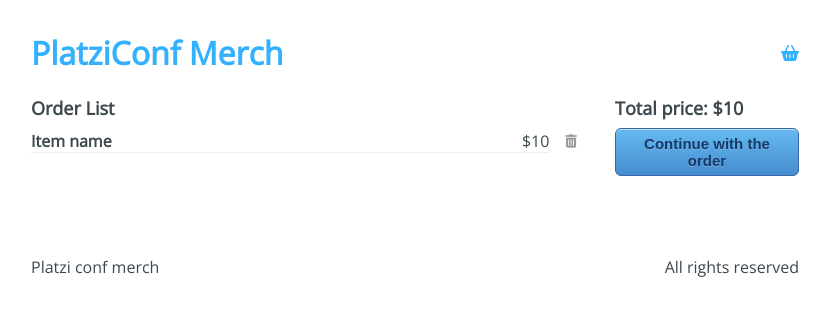
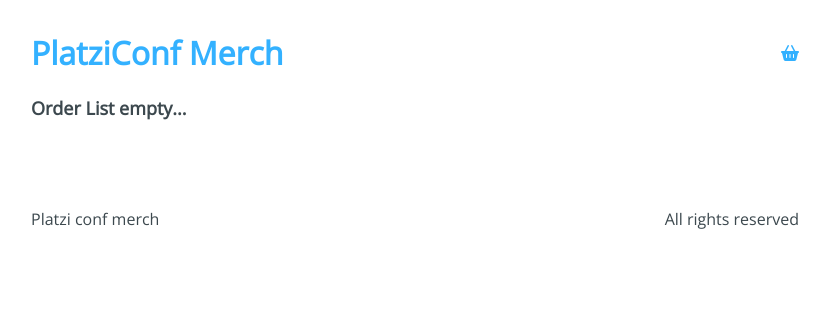
Before and after one commit to who-Is-Beto/platzi-conf-merch, a React app: page /checkout in a window 1280 px wide. Shown: the top 316 px of the page, without its empty margins (225-1055 px from the left). Built offline with nearby package versions, Linux system fonts and the light colour scheme.

Commit message:
Checkout and sum done

```diff
--- a/src/components/Header.jsx
+++ b/src/components/Header.jsx
@@ -1,8 +1,12 @@
-import React from 'react';
+import React, { useContext } from 'react';
 import { Link } from 'react-router-dom'
+import AppContext from '../context/appContext'
 import '../styles/components/Header.css'
 
 function Header() {
+  const { state } = useContext(AppContext)
+  const { cart } = state
+
   return (
     <div className="Header">
       <Link to='/'>
@@ -12,6 +16,7 @@
         <Link to='/checkout'>
           <i className='fas fa-shopping-basket' />
         </Link>
+        {cart.length > 0 && <div className='Header__alert'>{cart.length}</div>}
       </div>
     </div>
   );
--- a/src/components/Product.jsx
+++ b/src/components/Product.jsx
@@ -1,6 +1,6 @@
 import React from 'react';
 
-function Product({ product }) {
+function Product({ product, handleAddToCart }) {
   return (
     <div className="Products__item">
       <img src={product.image} alt={product.title} />
@@ -15,7 +15,7 @@
         </h2>
         <p>{product.description}</p>
       </div>
-      <button type="button">Comprar</button>
+      <button type="button" onClick={handleAddToCart(product)}>Comprar</button>
     </div>
   );
 }
--- a/src/components/Products.jsx
+++ b/src/components/Products.jsx
@@ -1,13 +1,21 @@
-import React from 'react';
+import React, { useContext } from 'react';
 import Product from './Product';
+import AppContext from '../context/appContext'
 import '../styles/components/Products.css';
 
-function Products({ products }) {
+const Products = () => {
+  const { state, addToCart } = useContext(AppContext);
+  const { products } = state;
+
+  const handleAddToCart = product => () => {
+    addToCart(product)
+  }
+
   return (
     <div className="Products">
       <div className="Products__items">
         {products.map(product => (
-          <Product key={product.id} product={product} />
+          <Product key={product.id} product={product} handleAddToCart={handleAddToCart} />
         ))}
       </div>
     </div>
--- a/src/containers/Checkout.jsx
+++ b/src/containers/Checkout.jsx
@@ -1,27 +1,47 @@
 /* eslint-disable jsx-a11y/control-has-associated-label */
-import React from 'react'
+import React, { useContext } from 'react'
 import { Link } from 'react-router-dom'
+import AppContext from '../context/appContext'
 import '../styles/components/Checkout.css'
 
 function Checkout() {
+
+  const { state, RemoveToCart } = useContext(AppContext)
+  const { cart } = state
+
+  const handleRemove = (product, i) => () => {
+    RemoveToCart(product, i);
+  };
+
+  const handleSumTotal = () => {
+    const reducer = (accumulator, currentValue) => accumulator + currentValue.price;
+    const sum = cart.reduce(reducer, 0);
+    return sum;
+  }
   return (
     <div className="Checkout">
       <div className="Checkout__content">
-        <h3>Order List</h3>
+        {cart.length > 0 ? <h3>Order List</h3> : <h3>Order List empty...</h3>}
+        {cart.map((item, i) => (
           <div className="Checkout__item">
             <div className="Checkout__element">
-            <h4>Item name</h4>
-            <span>$10</span>
+              <h4>{item.title}</h4>
+              <span>{item.price}</span>
             </div>
-          <button type='button'><i className='fas fa-trash-alt' /></button>
+            <button type="button" onClick={handleRemove(item, i)}><i className='fas fa-trash-alt' /></button>
           </div>
+        ))}
       </div>
+      {
+        cart.length > 0 && (
           <div className="Checkout__sidebar">
-        <h3>Total price: $10</h3>
+            <h3>{`Total price: $ ${handleSumTotal()}`}</h3>
             <Link to='checkout/information'>
               <button type='button'>Continue with the order</button>
             </Link>
           </div>
+        )
+      }
     </div>
   )
 }
--- /dev/null
+++ b/src/context/appContext.js
@@ -0,0 +1,5 @@
+import React from 'react'
+
+const AppContext = React.createContext({})
+
+export default AppContext
--- /dev/null
+++ b/src/hooks/useInitialState.js
@@ -0,0 +1,29 @@
+import { useState } from 'react'
+import initialState from '../initialState'
+
+
+const useInitialState = () => {
+  const [state, setState] = useState(initialState)
+
+  const addToCart = (payload) => {
+    setState({
+      ...state,
+      cart: [...state.cart, payload]
+    })
+  }
+
+  const RemoveToCart = (payload, indexToRemove) => {
+    setState({
+      ...state,
+      cart: state.cart.filter((item, indexCurrent) => indexCurrent !== indexToRemove),
+    });
+  };
+
+  return {
+    addToCart,
+    RemoveToCart,
+    state,
+  }
+}
+
+export default useInitialState
--- a/src/routes/App.jsx
+++ b/src/routes/App.jsx
@@ -10,9 +10,13 @@
 import Success from '../containers/Success'
 import NotFound from '../containers/NotFound'
 import Layout from '../components/Layout'
+import AppContext from '../context/appContext'
+import useInitialState from '../hooks/useInitialState'
 
 function App() {
+  const initialState = useInitialState()
   return (
+    <AppContext.Provider value={initialState}>
       <BrowserRouter>
         <Layout>
           <Switch>
@@ -25,6 +29,7 @@
           </Switch>
         </Layout>
       </BrowserRouter>
+    </AppContext.Provider>
   );
 }
 
```
Lines whose indentation alone changed are shown as unchanged.
